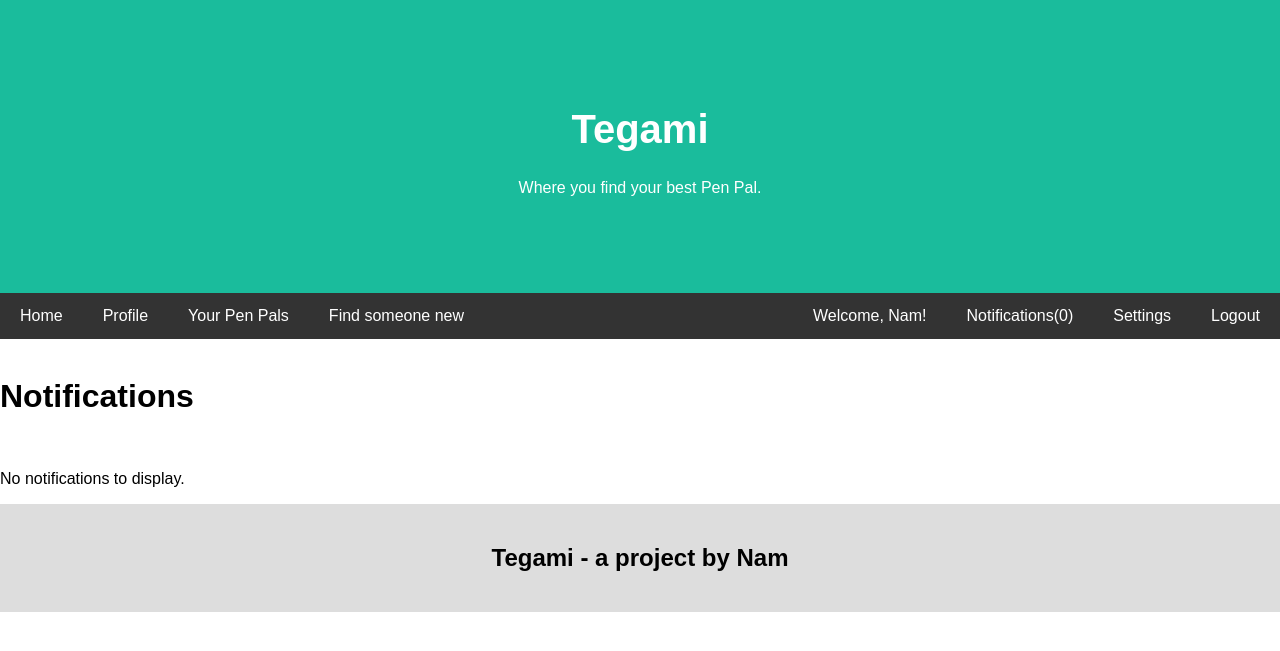
After one commit to megarazor/Tegami, a Django app: page /account/notifications/ in a window 1280 px wide. The commit adds this page. Shown: the top 651 px of the page. Run offline with Django 3.2, Linux system fonts and the light colour scheme; a user stored in the database is signed in.

Commit message:
Notification system

```diff
--- a/matching/urls.py
+++ b/matching/urls.py
@@ -3,4 +3,5 @@ from . import views
 
 urlpatterns = [
     path('', views.current_pals, name='current_pals'),
+    path('new', views.matching, name='new_match'),
 ]
--- a/matching/views.py
+++ b/matching/views.py
@@ -10,6 +10,12 @@ def current_pals(request):
     pal_list = PalList.objects.get_or_create(profile=current_profile)
     context= {'pal_list': pal_list}
     return render(request, 'matching/current.html', context)
+
+@login_required
+def matching(request):
+    matches= Profile.objects.all()
+    context= {'matches': matches}
+    return render(request, 'matching/results.html', context)
 
 @login_required
 def add_or_remove_pals(request, username, verb):
--- a/templates/common/template.html
+++ b/templates/common/template.html
@@ -175,10 +175,11 @@ body {
   <a href="{% url 'home' %}">Home</a>
   <a href="{% url 'profile' %}">Profile</a>
   <a href="{% url 'current_pals' %}">Your Pen Pals</a>
-  <a href="{% url '#' %}">Find someone new</a>
+  <a href="{% url 'new_match' %}">Find someone new</a>
   {% if user.is_authenticated %}
     <a href="{% url 'logout' %}" class="right">Logout</a>
     <a href="{% url 'settings' %}" class="right">Settings</a>
+    <a href="{% url 'notifications' %}" class="right">Notifications({{ user.notifications.count }})</a>
     <a href="{% url 'profile' %}" class="right">Welcome, {{ user.first_name }}!</a>
   {% else %}
     <a href="{% url 'register' %}" class="right">Register</a>
--- /dev/null
+++ b/templates/notifications.html
@@ -0,0 +1,17 @@
+{% extends "./common/template.html" %}
+
+{% block content %}
+    </br>
+    <h1>Notifications</h1>
+    </br>
+    {% csrf_token %}
+    {% if notifications %}
+        <p>List:</p>
+        {% for noti in notifications %}
+            <p>At {{ noti.time }}: {{ noti.content }} <a href="{{ noti.url }}">See more</a></p>
+        {% endfor %}
+    {% else %}
+        <p>No notifications to display.</p>
+    {% endif %}
+
+{% endblock %}
--- a/userController/urls.py
+++ b/userController/urls.py
@@ -7,7 +7,9 @@ urlpatterns = [
     path('logout/', views.logging_out, name='logout'),
     path('register/', views.register, name="register"),
     path('profile/', views.profile, name='profile'),
+    path('profile/<str:username>', views.profile_other, name='profile_other'),
     path('settings/', views.settings, name='settings'),
     path('settings/info/', views.edit_info, name='edit_info'),
     path('settings/password/', views.edit_password, name='edit_password'),
+    path('notifications/', views.notifications_view, name='notifications'),
 ]
--- a/userController/views.py
+++ b/userController/views.py
@@ -4,6 +4,7 @@ from django.contrib.auth import authenticate, login, logout, update_session_auth
 from django.contrib import messages
 from django.contrib.auth.forms import AuthenticationForm, PasswordChangeForm
 from .forms import ExtendedUserCreationForm, ExtendedUserEditionForm, ProfileForm
+from django.contrib.auth.models import User
 from .models import Profile
 
 def home(request):
@@ -35,6 +36,12 @@ def logging_out(request):
 @login_required
 def profile(request):
     profile= Profile.objects.get(user=request.user)
+    context= {'profile': profile}
+    return render(request, 'profile.html', context)
+
+def profile_other(request, username):
+    user= User.objects.get(username=username)
+    profile= Profile.objects.get(user=user)
     context= {'profile': profile}
     return render(request, 'profile.html', context)
 
@@ -103,3 +110,10 @@ def edit_password(request):
     form= PasswordChangeForm(user=request.user)
     context= {'form': form}
     return render(request, 'settings/password.html', context)
+
+@login_required
+def notifications_view(request):
+    current_user= request.user
+    notifications= current_user.notifications.all()
+    context= {'notifications': notifications}
+    return render(request, 'notifications.html', context)
```
Also changed, not shown: templates/matching/results.html (added, +17 -0 lines), userController/models.py (+7 -0 lines), db.sqlite3, matching/models.py (line endings or trailing spaces), userController/migrations/0003_notifications.py (added).
